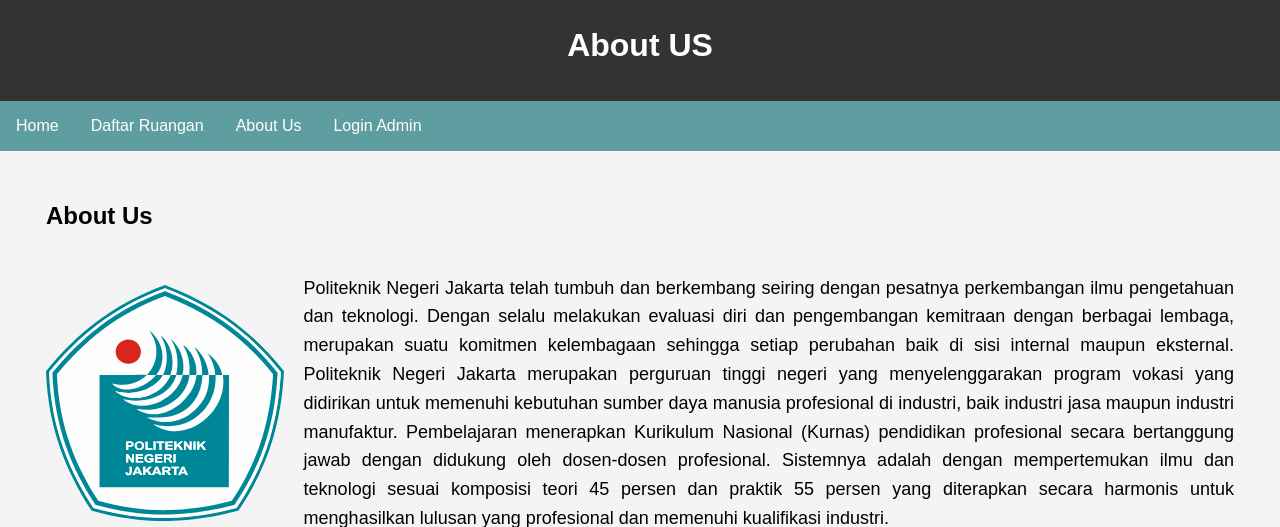
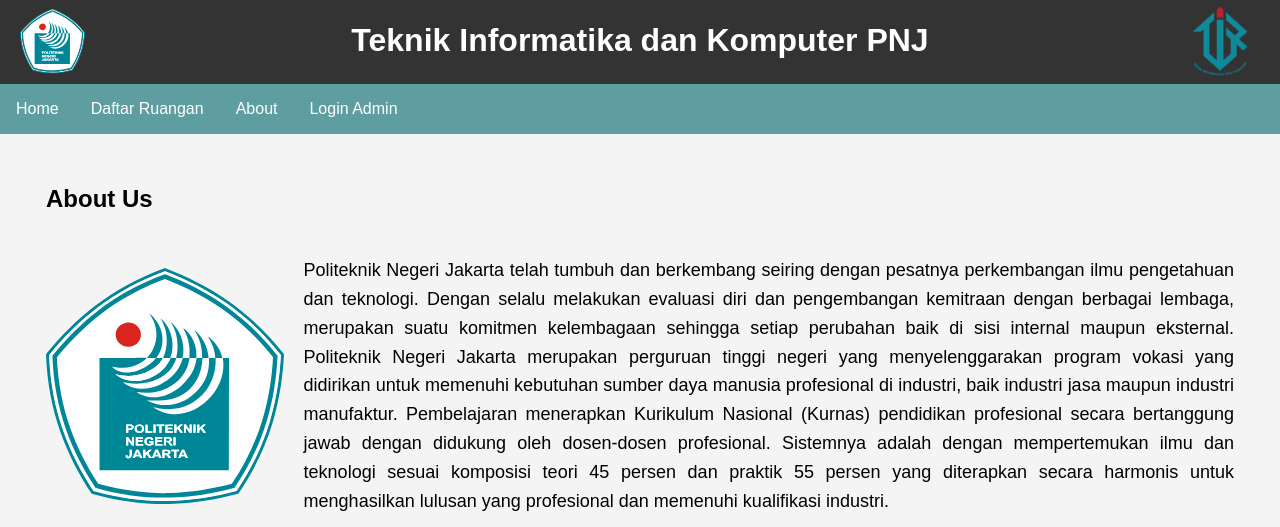
Before and after one commit to RioBithub/WEBPROLANJUT, a PHP site: page /about.php in a window 1280 px wide. Shown: the top 527 px of the page. Run offline with PHP 8.4, Linux system fonts and the light colour scheme.

Commit message:
Header Changes in About

```diff
--- a/about.php
+++ b/about.php
@@ -11,7 +11,8 @@ include 'connection.php';
     <link rel="stylesheet" href="styles.css">
     <style>
         .utama {
-            margin-top: -76px;
+            background-color: #333;
+            color: white;
         }
         .login-logout {
             margin: 1em;
@@ -64,10 +65,15 @@ include 'connection.php';
 
         .pnjlogo {
             margin-left: 20px;
+            margin-top: -70px;
         }
         .tiklogo {
-            margin-left: 1185px;
-            margin-top: -75px;
+            position: absolute;
+            right: 0;
+            margin-top: -78px;
+        }
+        h1 {
+            margin-top:15px;
         }
         .image-container {
            display: flex;
@@ -91,14 +97,20 @@ include 'connection.php';
     </style>
 </head>
 <body>
-    <header>
-        <h1>About US</h1>
-    </header>
+    <div class="utama">
+        <h1 align="center">Teknik Informatika dan Komputer PNJ</h1>
+        <div class="pnjlogo">
+            <img src="pnj-logo.svg" alt="logo tik" width="65" height="70">
+        </div>
+        <div class="tiklogo">
+            <img src="tik-pnj.png" alt="logo pnj" width="120" height="70">
+        </div>
+    </div>
     <div class="nav-container">
         <ul class="nav-list">
             <li><a href="index.php">Home</a></li>
             <li><a href="daftar_ruangan.php">Daftar Ruangan</a></li>
-            <li><a href="about.php">About Us</a></li>
+            <li><a href="about.php">About</a></li>
             <?php if (isset($_SESSION['loggedin']) && $_SESSION['loggedin'] === true): ?>
                 <li class="nav-right"><a href="logout.php">Logout</a><li>
             <?php else: ?>
```
